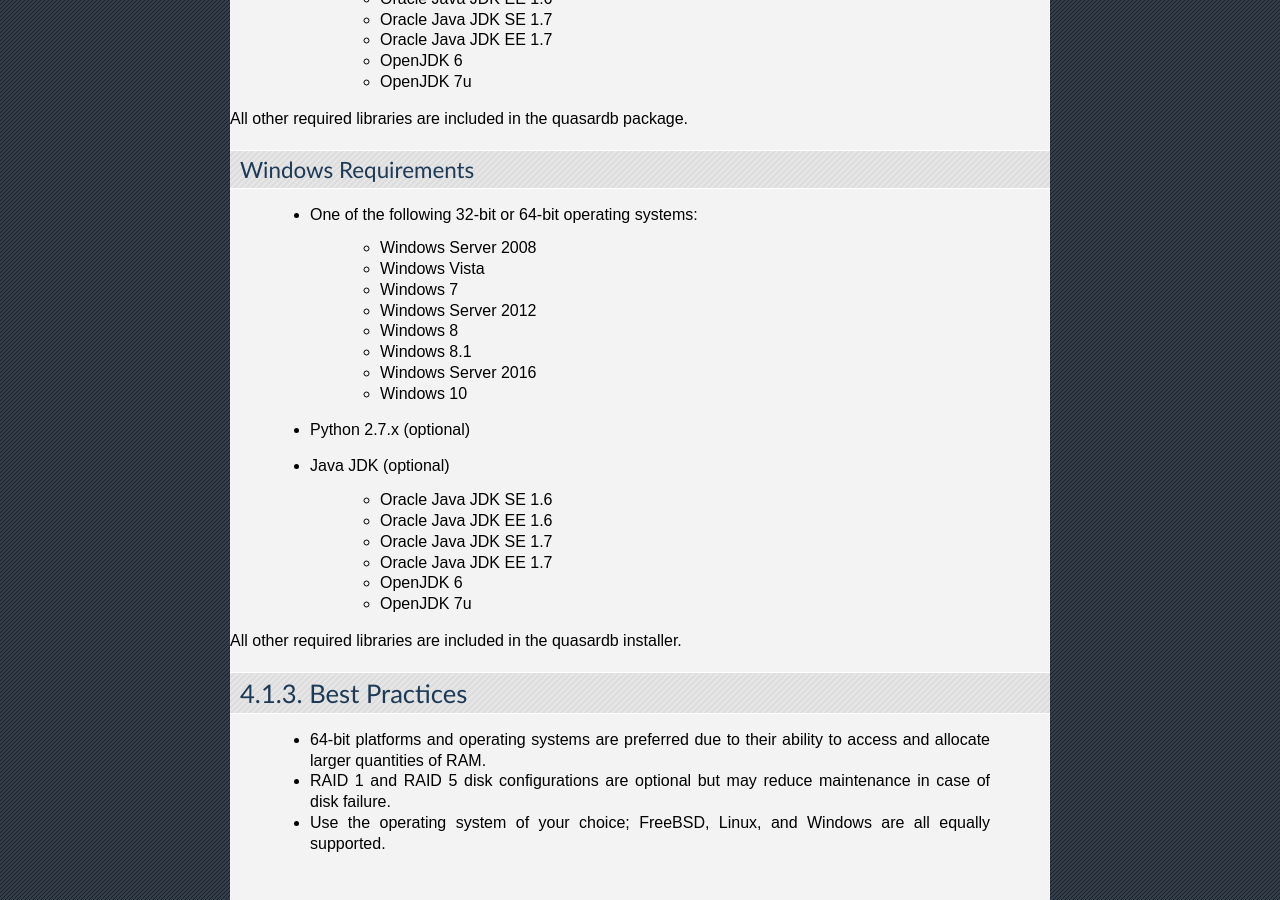
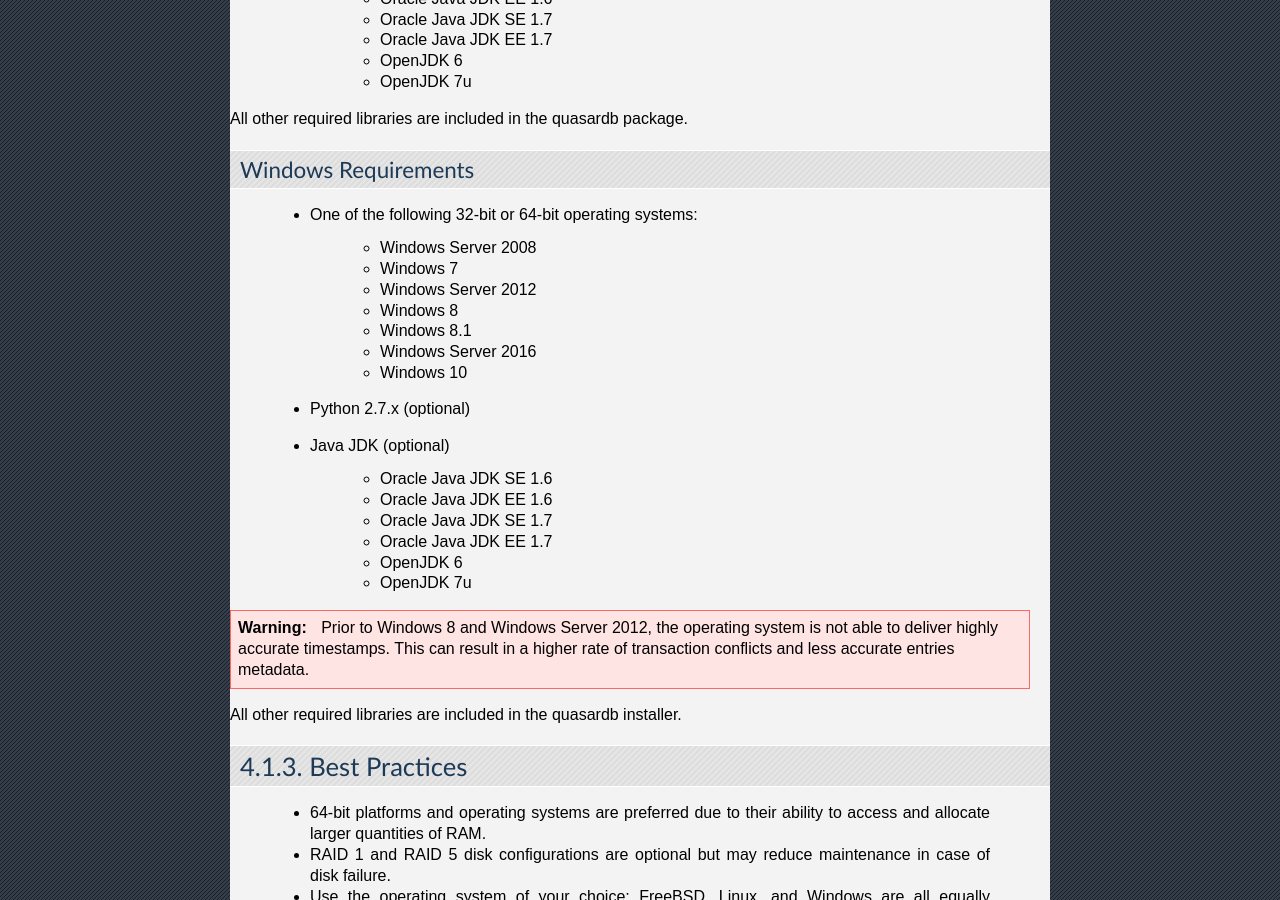
Before and after one commit to iltommi/qdb-documentation, a Sphinx documentation site: the page built from source/administration/system_requirements.rst, in a window 1280 px wide and 900 px high, scrolled down 1029 px. Built offline with Sphinx 7.4.7, drawn with Linux system fonts in a browser that asks for light colours.

Commit message:
Add warning about timestamps for Windows prior to 8.

```diff
--- a/source/administration/system_requirements.rst
+++ b/source/administration/system_requirements.rst
@@ -68,7 +68,6 @@ Windows Requirements
 
     * One of the following 32-bit or 64-bit operating systems:
         * Windows Server 2008
-        * Windows Vista
         * Windows 7
         * Windows Server 2012
         * Windows 8
@@ -84,6 +83,8 @@ Windows Requirements
         * OpenJDK 6
         * OpenJDK 7u
 
+.. warning::
+    Prior to Windows 8 and Windows Server 2012, the operating system is not able to deliver highly accurate timestamps. This can result in a higher rate of transaction conflicts and less accurate entries metadata.
 
 All other required libraries are included in the quasardb installer.
 
```
